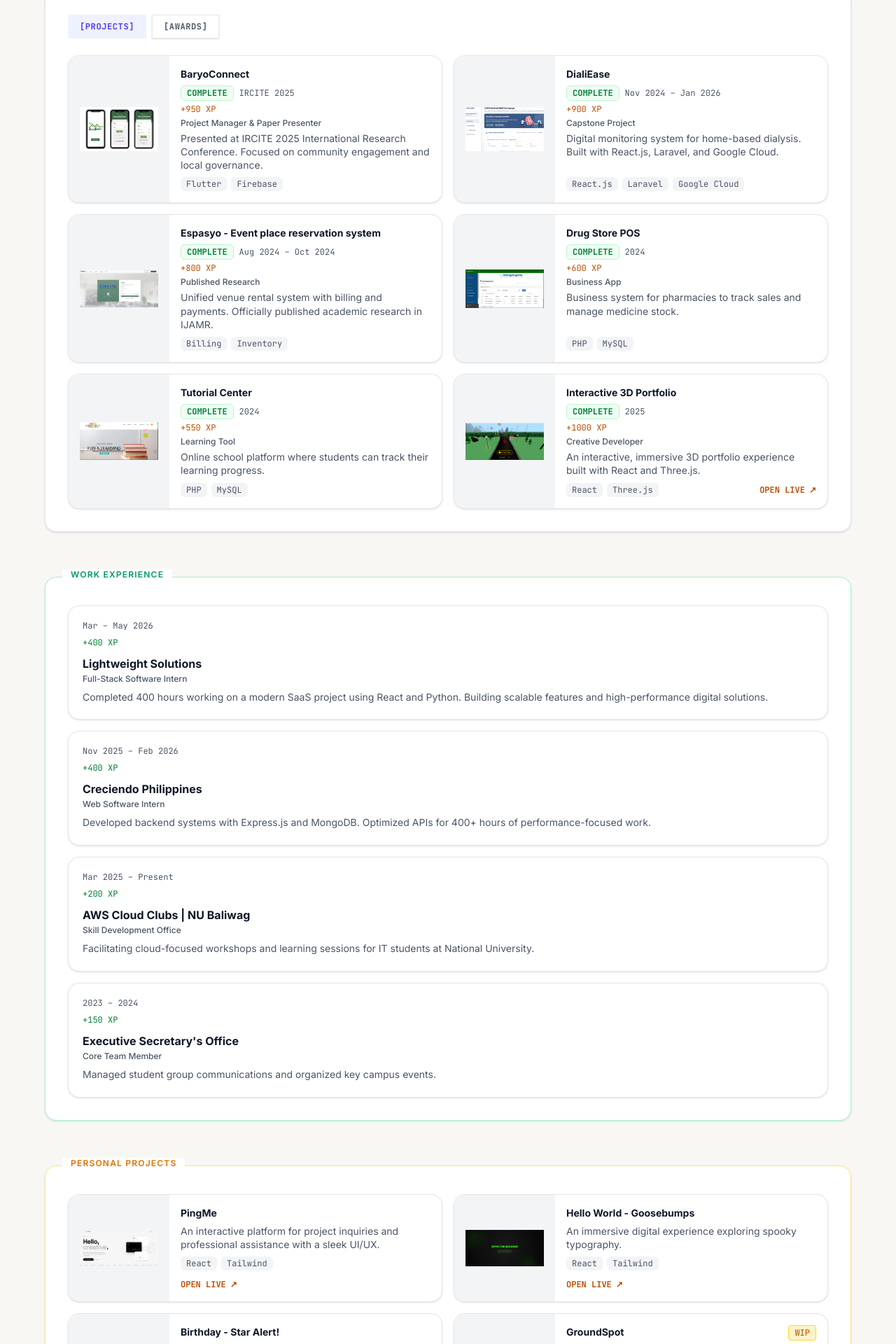
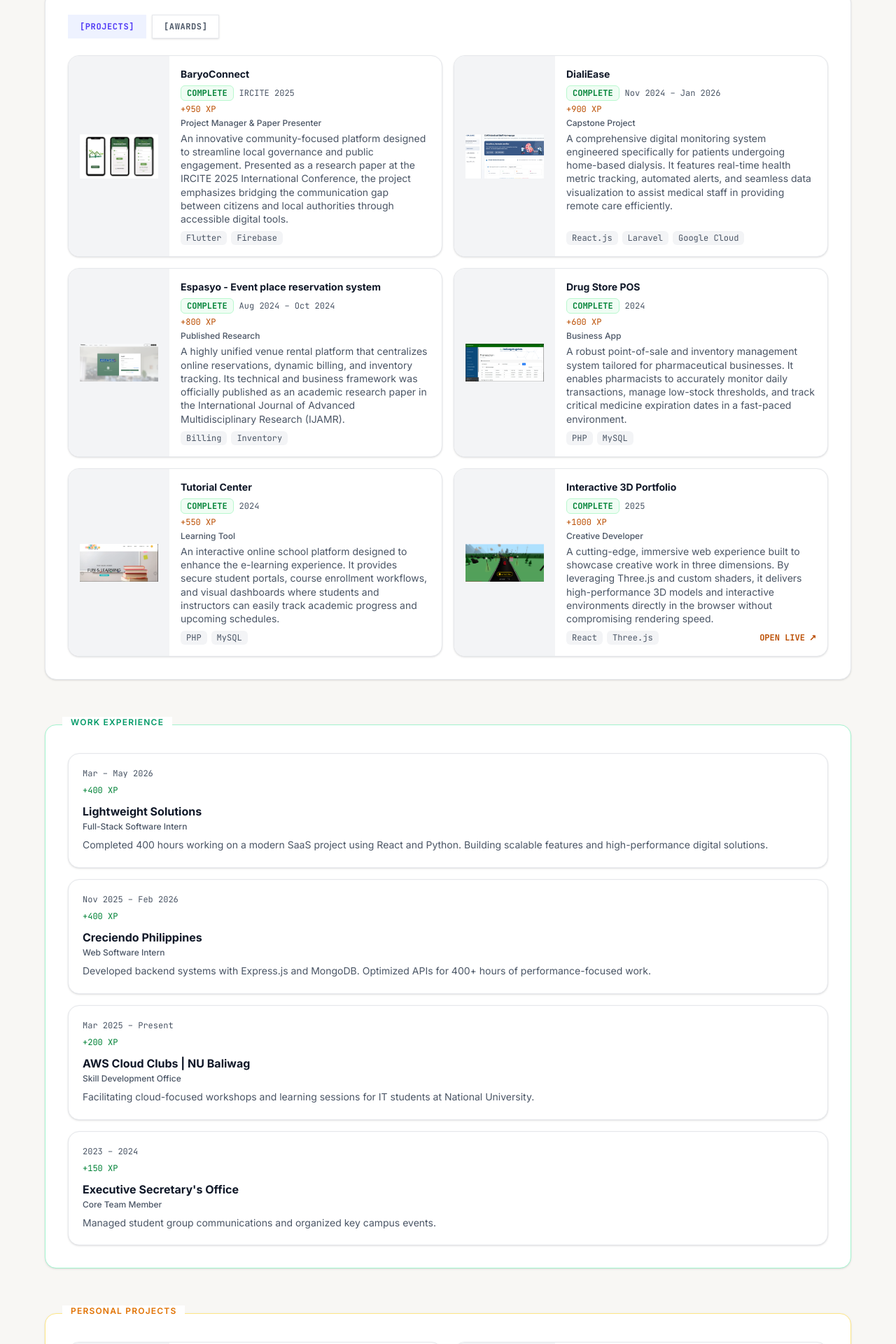
Before and after one commit to Hannahjamilla/hannahperalta-portfolio, a React (Vite) app: page / in a window 1280 px wide. Shown: the part 1191-3111 px from the top of the page at 70% size. Built offline with nearby package versions, Linux system fonts and the light colour scheme.

Commit message:
feat: expand project descriptions with rich detailed information

```diff
--- a/src/application.tsx
+++ b/src/application.tsx
@@ -32,12 +32,12 @@ const CLOUD_TOOLS = [
   { name: 'GitHub', level: 55, label: 'Lvl. 11 / Learner', color: 'bg-orange-400', icon: GitBranch },
 ]
 const QUESTS = [
-  { status: 'COMPLETE', title: 'BaryoConnect', role: 'Project Manager & Paper Presenter', period: 'IRCITE 2025', desc: 'Presented at IRCITE 2025 International Research Conference. Focused on community engagement and local governance.', tags: ['Flutter', 'Firebase'], xp: 950, imgs: ['/images/15.webp', '/images/Ircite.webp', '/images/IRCITE-1.jpg', '/images/IRCITE-2.jpg', '/images/16.webp'] },
-  { status: 'COMPLETE', title: 'DialiEase', role: 'Capstone Project', period: 'Nov 2024 – Jan 2026', desc: 'Digital monitoring system for home-based dialysis. Built with React.js, Laravel, and Google Cloud.', tags: ['React.js', 'Laravel', 'Google Cloud'], xp: 900, imgs: ['/images/12.webp', '/images/11.webp', '/images/10.webp'] },
-  { status: 'COMPLETE', title: 'Espasyo - Event place reservation system', role: 'Published Research', period: 'Aug 2024 – Oct 2024', desc: 'Unified venue rental system with billing and payments. Officially published academic research in IJAMR.', tags: ['Billing', 'Inventory'], xp: 800, imgs: ['/images/espasyo-1.png', '/images/espasyo.png', '/images/paper.webp'] },
-  { status: 'COMPLETE', title: 'Drug Store POS', role: 'Business App', period: '2024', desc: 'Business system for pharmacies to track sales and manage medicine stock.', tags: ['PHP', 'MySQL'], xp: 600, imgs: ['/images/POS2.webp', '/images/2.webp', '/images/5.webp', '/images/3.webp'] },
-  { status: 'COMPLETE', title: 'Tutorial Center', role: 'Learning Tool', period: '2024', desc: 'Online school platform where students can track their learning progress.', tags: ['PHP', 'MySQL'], xp: 550, imgs: ['/images/tutorial.webp', '/images/7.webp', '/images/8.webp'] },
-  { status: 'COMPLETE', title: 'Interactive 3D Portfolio', role: 'Creative Developer', period: '2025', desc: 'An interactive, immersive 3D portfolio experience built with React and Three.js.', tags: ['React', 'Three.js'], xp: 1000, link: 'https://hannahjamilla.vercel.app/', imgs: ['/images/cover-portfolio.png', '/images/portfolio.png', '/images/2port.png'] },
+  { status: 'COMPLETE', title: 'BaryoConnect', role: 'Project Manager & Paper Presenter', period: 'IRCITE 2025', desc: 'An innovative community-focused platform designed to streamline local governance and public engagement. Presented as a research paper at the IRCITE 2025 International Conference, the project emphasizes bridging the communication gap between citizens and local authorities through accessible digital tools.', tags: ['Flutter', 'Firebase'], xp: 950, imgs: ['/images/15.webp', '/images/Ircite.webp', '/images/IRCITE-1.jpg', '/images/IRCITE-2.jpg', '/images/16.webp'] },
+  { status: 'COMPLETE', title: 'DialiEase', role: 'Capstone Project', period: 'Nov 2024 – Jan 2026', desc: 'A comprehensive digital monitoring system engineered specifically for patients undergoing home-based dialysis. It features real-time health metric tracking, automated alerts, and seamless data visualization to assist medical staff in providing remote care efficiently.', tags: ['React.js', 'Laravel', 'Google Cloud'], xp: 900, imgs: ['/images/12.webp', '/images/11.webp', '/images/10.webp'] },
+  { status: 'COMPLETE', title: 'Espasyo - Event place reservation system', role: 'Published Research', period: 'Aug 2024 – Oct 2024', desc: 'A highly unified venue rental platform that centralizes online reservations, dynamic billing, and inventory tracking. Its technical and business framework was officially published as an academic research paper in the International Journal of Advanced Multidisciplinary Research (IJAMR).', tags: ['Billing', 'Inventory'], xp: 800, imgs: ['/images/espasyo-1.png', '/images/espasyo.png', '/images/paper.webp'] },
+  { status: 'COMPLETE', title: 'Drug Store POS', role: 'Business App', period: '2024', desc: 'A robust point-of-sale and inventory management system tailored for pharmaceutical businesses. It enables pharmacists to accurately monitor daily transactions, manage low-stock thresholds, and track critical medicine expiration dates in a fast-paced environment.', tags: ['PHP', 'MySQL'], xp: 600, imgs: ['/images/POS2.webp', '/images/2.webp', '/images/5.webp', '/images/3.webp'] },
+  { status: 'COMPLETE', title: 'Tutorial Center', role: 'Learning Tool', period: '2024', desc: 'An interactive online school platform designed to enhance the e-learning experience. It provides secure student portals, course enrollment workflows, and visual dashboards where students and instructors can easily track academic progress and upcoming schedules.', tags: ['PHP', 'MySQL'], xp: 550, imgs: ['/images/tutorial.webp', '/images/7.webp', '/images/8.webp'] },
+  { status: 'COMPLETE', title: 'Interactive 3D Portfolio', role: 'Creative Developer', period: '2025', desc: 'A cutting-edge, immersive web experience built to showcase creative work in three dimensions. By leveraging Three.js and custom shaders, it delivers high-performance 3D models and interactive environments directly in the browser without compromising rendering speed.', tags: ['React', 'Three.js'], xp: 1000, link: 'https://hannahjamilla.vercel.app/', imgs: ['/images/cover-portfolio.png', '/images/portfolio.png', '/images/2port.png'] },
 ]
 const ACHIEVEMENTS = [
   { icon: Trophy, title: 'IRCITE 2025 Paper Presenter', date: 'Apr 2025' },
@@ -54,10 +54,10 @@ const XP_LOG = [
   { place: "Executive Secretary's Office", role: 'Core Team Member', period: '2023 – 2024', desc: 'Managed student group communications and organized key campus events.', xp: 150 },
 ]
 const PERSONAL: { title: string, desc: string, tags: string[], link: string, imgs: string[], wip?: boolean }[] = [
-  { title: 'PingMe', desc: 'An interactive platform for project inquiries and professional assistance with a sleek UI/UX.', tags: ['React', 'Tailwind'], link: 'https://ping-me-seven-vert.vercel.app/', imgs: ['/images/PingMe.webp'] },
-  { title: 'Hello World - Goosebumps', desc: 'An immersive digital experience exploring spooky typography.', tags: ['React', 'Tailwind'], link: 'https://hello-world-gamma-plum.vercel.app/', imgs: ['/images/Hello word - goosebumps.webp'] },
-  { title: 'Birthday - Star Alert!', desc: 'A celebratory interactive card with floating particle effects.', tags: ['React', 'Tailwind'], link: 'https://happy-b-day-murex.vercel.app/', imgs: ['/images/Birthday - Star Alert!.webp'] },
-  { title: 'GroundSpot', desc: 'A modern facility and space booking platform. (Still in progress)', tags: ['React', 'Tailwind'], link: 'https://ground-spot-frontend-web.vercel.app/', imgs: ['/images/GrooundSpot.png', '/images/Login-GroundSpot.png', '/images/GrooundSpot-dashboard.png'], wip: true },
+  { title: 'PingMe', desc: 'A beautifully styled interactive platform designed to facilitate project inquiries and professional assistance requests. It focuses on delivering a sleek, user-centric UI/UX design with smooth transitions and highly intuitive inquiry forms.', tags: ['React', 'Tailwind'], link: 'https://ping-me-seven-vert.vercel.app/', imgs: ['/images/PingMe.webp'] },
+  { title: 'Hello World - Goosebumps', desc: 'An atmospheric, immersive digital experience built to explore the boundaries of spooky, dynamic typography and creative web design aesthetics to deliver a highly thematic narrative.', tags: ['React', 'Tailwind'], link: 'https://hello-world-gamma-plum.vercel.app/', imgs: ['/images/Hello word - goosebumps.webp'] },
+  { title: 'Birthday - Star Alert!', desc: 'A highly engaging and interactive celebratory greeting card that utilizes complex floating particle animations and precise custom CSS timeline effects to deliver a memorable, joyous user experience.', tags: ['React', 'Tailwind'], link: 'https://happy-b-day-murex.vercel.app/', imgs: ['/images/Birthday - Star Alert!.webp'] },
+  { title: 'GroundSpot', desc: 'A modern, full-scale facility and space booking platform currently in active development. It features dynamic scheduling interfaces, real-time availability checks, and a clean visual hierarchy for streamlined end-user reservations.', tags: ['React', 'Tailwind'], link: 'https://ground-spot-frontend-web.vercel.app/', imgs: ['/images/GrooundSpot.png', '/images/Login-GroundSpot.png', '/images/GrooundSpot-dashboard.png'], wip: true },
 ]
 
 /* ── Theme helpers ── */
```
